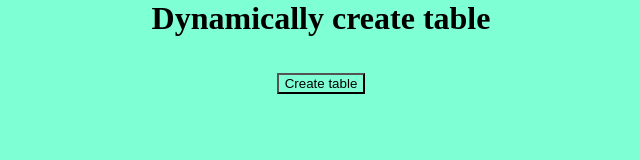
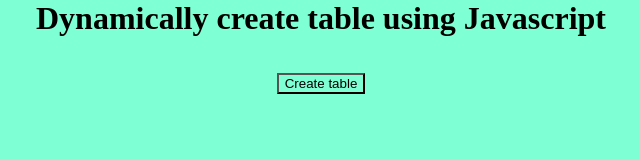
Before and after one commit to Sashrafi96/JavascriptProjects, a plain HTML site: page numberBoard10.html in a window 1280 px wide. Shown: the whole page, without its empty margins (319-959 px from the left). Drawn offline with Linux system fonts and the light colour scheme.

```diff
--- a/numberBoard10.html
+++ b/numberBoard10.html
@@ -28,7 +28,7 @@
 
 <body>
     <div>
-        <h1>Dynamically create table</h1><br><br>
+        <h1>Dynamically create table using Javascript</h1><br><br>
         <button id="crtable" onclick="createtable()">Create table</button>
         <div>
             <table id="tab"></table>
```
